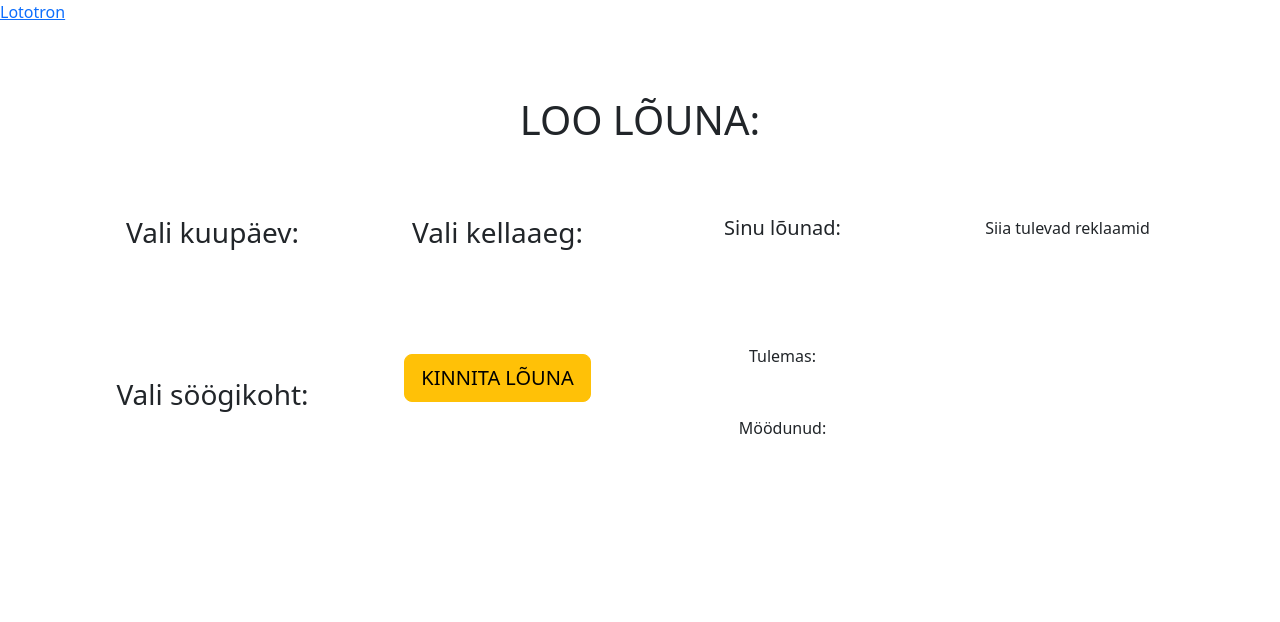
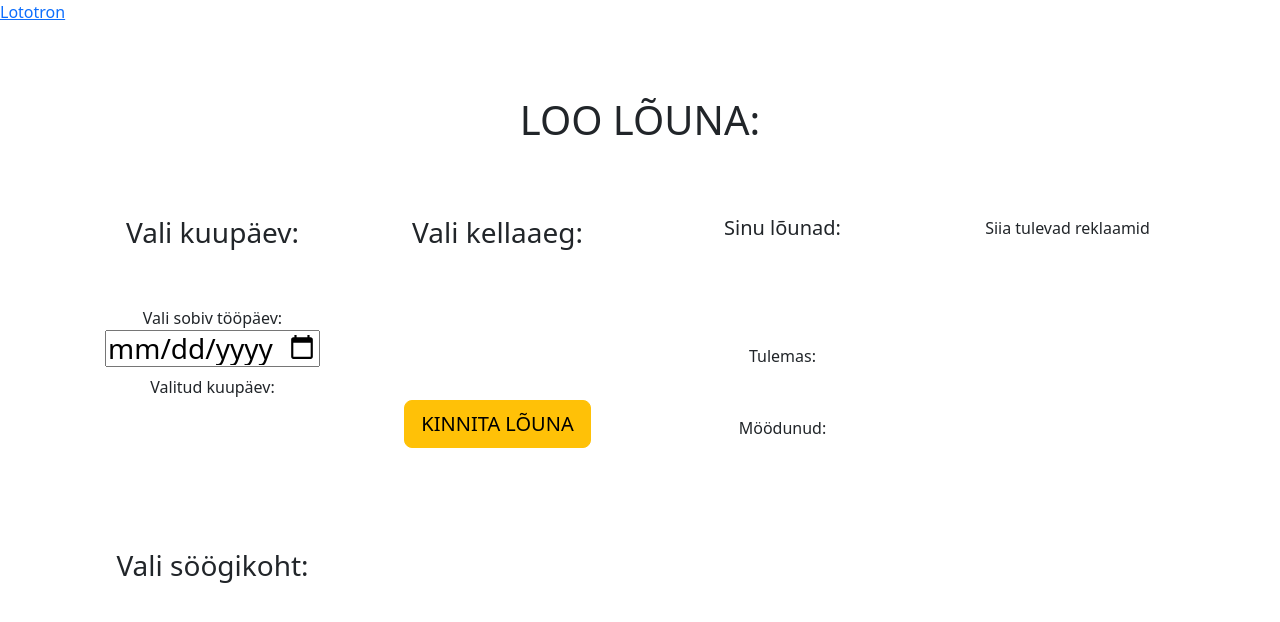
Before and after one commit to StellaTimmer/lototronfront, a Vue app: page /createlunch in a window 1280 px wide. Shown: the top 622 px of the page. Built offline with nearby package versions, Linux system fonts and the light colour scheme.

Commit message:
05.03 Create Lunch View - Kuupäevavalik E-R

```diff
--- a/src/views/CreateLunchView.vue
+++ b/src/views/CreateLunchView.vue
@@ -20,9 +20,38 @@
           <div> <h3>Vali kuupäev:</h3> </div>
           <br>
           <br>
-          <br>
-          <br>
-          <br>
+<!--          // kuupäeva valik:-->
+
+          <div>
+            <label for="date-picker">Vali sobiv tööpäev:</label>
+            <br>
+            <h3>
+            <input
+                type="date"
+                id="date-picker"
+                v-model="selectedDate"
+                :min="minDate"
+                :max="maxDate"
+                @click="disableWeekends"
+                @input="checkWeekend"
+            />
+            </h3>
+
+            <!-- Modal for weekend error -->
+            <div v-if="isWeekendSelected" class="modal">
+              <div class="modal-content">
+                <h3>Laupäevad ja pühapäevad ei ole valikus.</h3>
+                <button @click="closeModal">Close</button>
+              </div>
+            </div>
+
+
+            <p>Valitud kuupäev: {{ selectedDate }}</p>
+          </div>
+
+          <!--//vahe elementide vahel:-->
+          <div style="margin-bottom: 150px;"></div>
+
           <div> <h3> Vali söögikoht: </h3> </div>
 
 
@@ -32,10 +61,9 @@
         <div class="col">
 
           <div> <h3> Vali kellaaeg: </h3> </div>
-          <br>
-          <br>
-          <br>
-          <br>
+
+          <div style="margin-bottom: 150px;"></div>
+
           <div>
             <button type="submit" class="btn btn-warning btn-lg">KINNITA LÕUNA</button>
 
@@ -77,11 +105,73 @@
 
 <script>
 export default {
-  name: "CreateLunchView"
+  name: "CreateLunchView",
+
+  data() {
+    return {
+      selectedDate: '',  // Holds the selected date
+      minDate: '',  // Minimum allowable date
+      maxDate: '',  // Maximum allowable date
+      isWeekendSelected: false, // Flag to show weekend selection error
+    };
+  },
+  methods: {
+    disableWeekends() {
+      const today = new Date();
+
+      // Set min date (disable weekends before today)
+      let minDate = new Date(2000, 0, 1);
+
+      // Set max date (disable weekends after today)
+      let maxDate = new Date(9999, 11, 31);
+
+
+      // Set min and max date attributes
+      this.minDate = minDate.toISOString().split('T')[0];
+      this.maxDate = maxDate.toISOString().split('T')[0];
+    },
+
+    // Check if the selected date is a weekend
+    checkWeekend() {
+      const selected = new Date(this.selectedDate);
+      const day = selected.getDay();
+
+      if (day === 0 || day === 6) { // Sunday (0) or Saturday (6)
+        this.isWeekendSelected = true;
+      } else {
+        this.isWeekendSelected = false;
+      }
+    },
+    closeModal() {
+      this.isWeekendSelected = false;
+    }
+  },
+  mounted() {
+    // Call the method on mounted to initialize the date restrictions
+    this.disableWeekends();
+  },
 }
+
+
+
 </script>
 
+<style scoped>
+.modal {
+  display: flex;
+  justify-content: center;
+  align-items: center;
+}
 
-<style scoped>
+.modal-content {
+  background-color: #186671;
+  padding: 10px;
+  border-radius: 8px;
+  text-align: center;
+  width: 1200px;
+}
 
+button:hover {
+  background-color: #d7b710;
+}
 </style>
```
